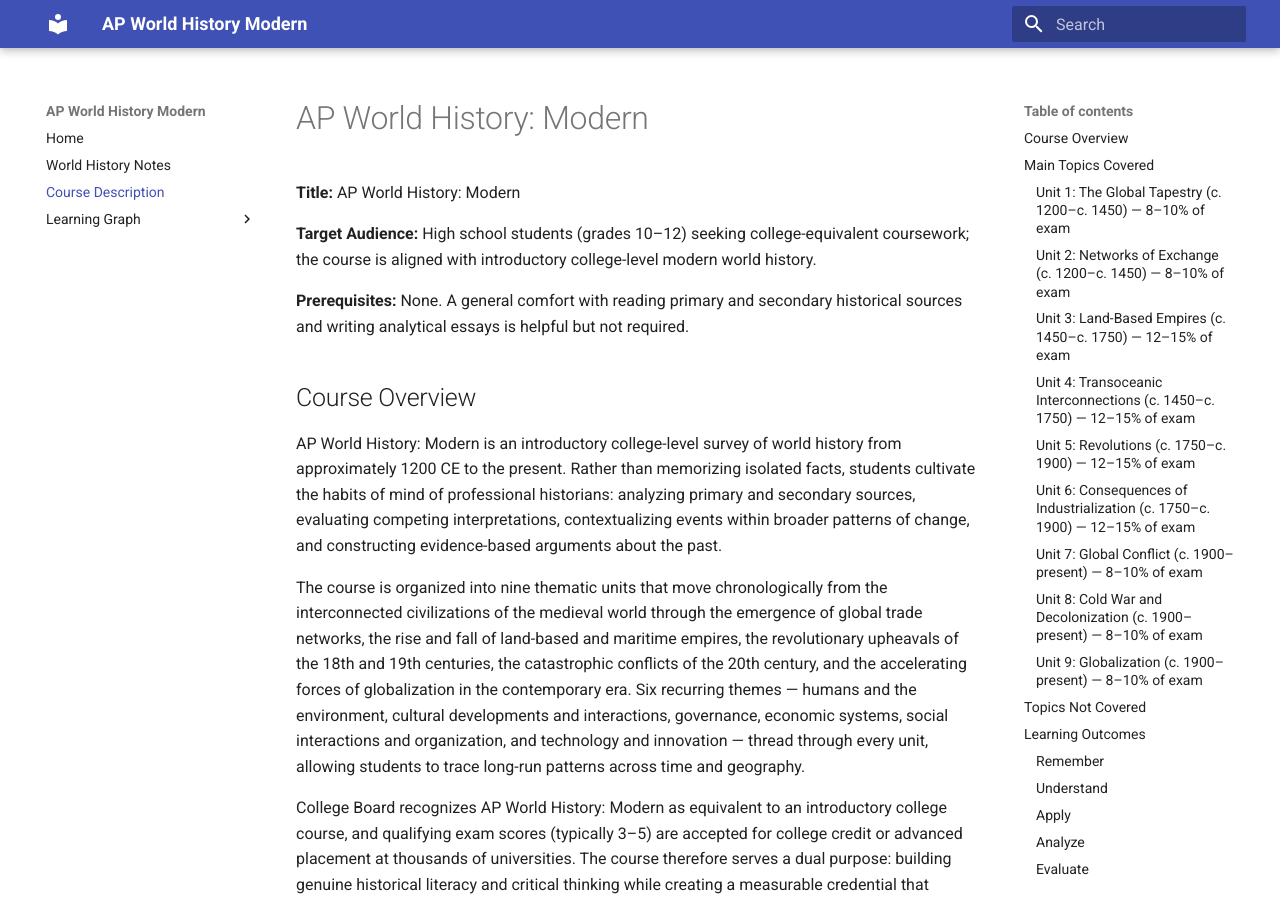
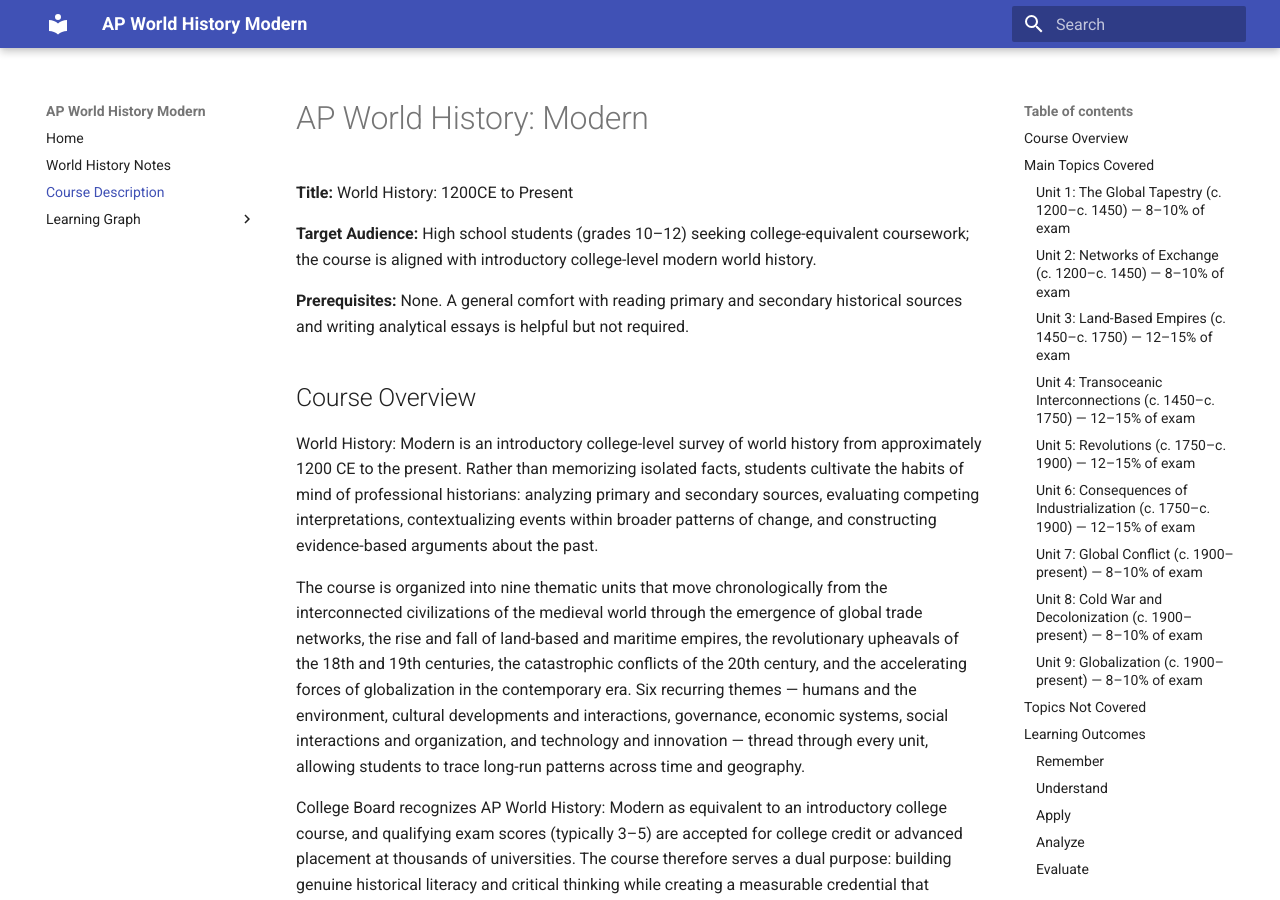
Before and after one commit to dmccreary/world-history, an MkDocs documentation site: the page built from docs/course-description.md, in a window 1280 px wide and 900 px high. Built offline with MkDocs 1.6.1 and Material for MkDocs 9.7.7, drawn with Linux system fonts in a browser that asks for light colours.

Commit message:
updated course description

```diff
--- a/docs/course-description.md
+++ b/docs/course-description.md
@@ -1,12 +1,12 @@
 ---
 title: Course Description for AP World History Modern
-description: A detailed course description for AP World History Modern including overview, topics covered and learning objectives in the format of the 2001 Bloom Taxonomy
+description: An interactive intelligent textbook for World History Modern (1200CD to today)
 quality_score: 94
 ---
 
 # AP World History: Modern
 
-**Title:** AP World History: Modern
+**Title:** World History: 1200CE to Present
 
 **Target Audience:** High school students (grades 10–12) seeking college-equivalent coursework; the course is aligned with introductory college-level modern world history.
 
@@ -14,7 +14,7 @@
 
 ## Course Overview
 
-AP World History: Modern is an introductory college-level survey of world history from approximately 1200 CE to the present. Rather than memorizing isolated facts, students cultivate the habits of mind of professional historians: analyzing primary and secondary sources, evaluating competing interpretations, contextualizing events within broader patterns of change, and constructing evidence-based arguments about the past.
+World History: Modern is an introductory college-level survey of world history from approximately 1200 CE to the present. Rather than memorizing isolated facts, students cultivate the habits of mind of professional historians: analyzing primary and secondary sources, evaluating competing interpretations, contextualizing events within broader patterns of change, and constructing evidence-based arguments about the past.
 
 The course is organized into nine thematic units that move chronologically from the interconnected civilizations of the medieval world through the emergence of global trade networks, the rise and fall of land-based and maritime empires, the revolutionary upheavals of the 18th and 19th centuries, the catastrophic conflicts of the 20th century, and the accelerating forces of globalization in the contemporary era. Six recurring themes — humans and the environment, cultural developments and interactions, governance, economic systems, social interactions and organization, and technology and innovation — thread through every unit, allowing students to trace long-run patterns across time and geography.
 
```
